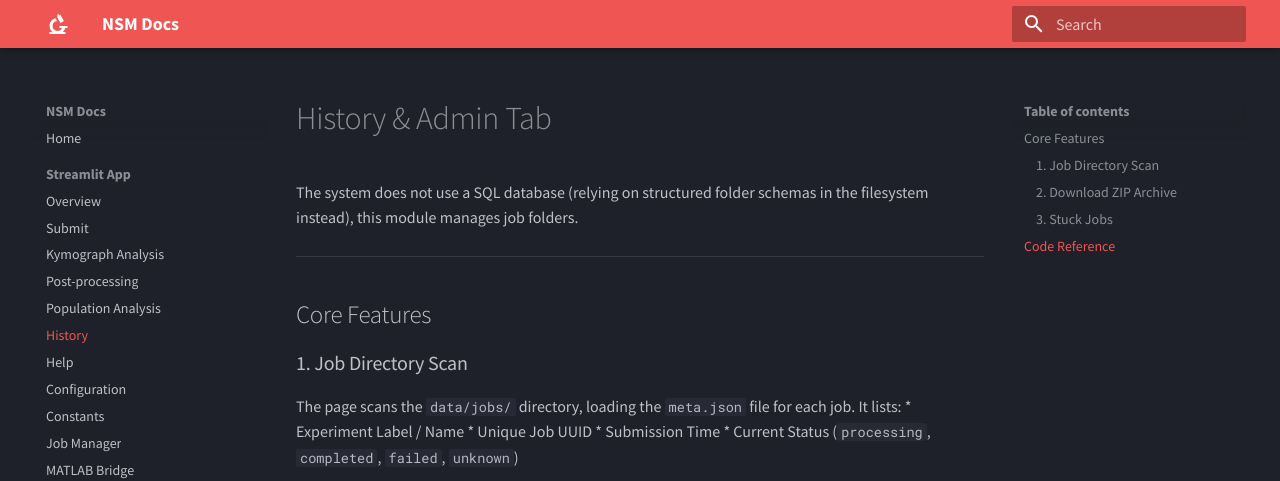
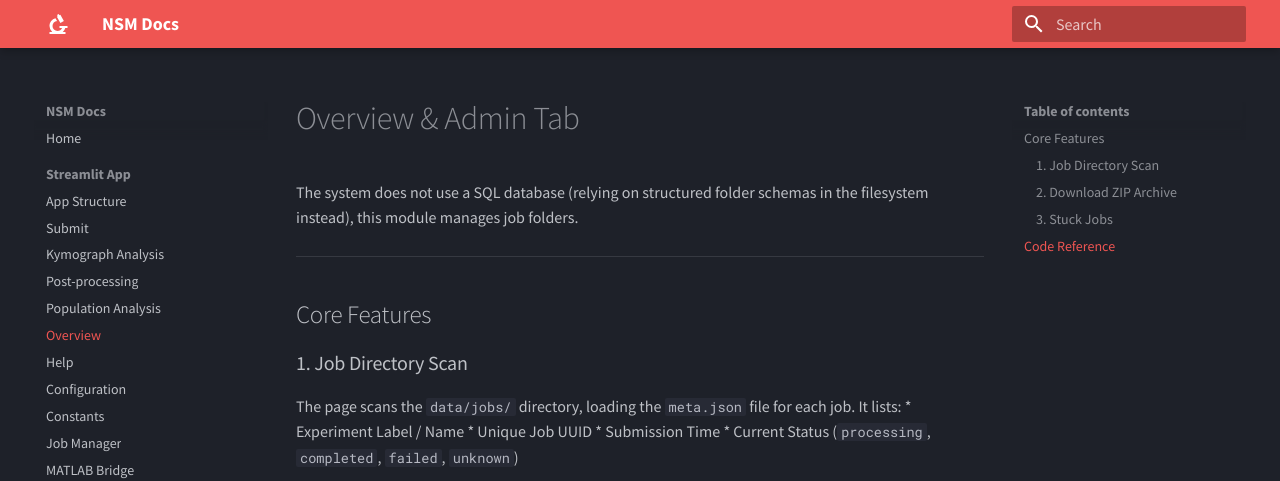
Before and after one commit to Dass33/MatlabPoC, an MkDocs documentation site: the page built from docs/streamlit/overview.md, in a window 1280 px wide and 1091 px high. Shown: the top 481 px of the window. Built offline with MkDocs 1.6.1 and Material for MkDocs 9.7.7, drawn with Linux system fonts in a browser that asks for light colours.

Commit message:
docs: document overview tab, replace history in navigation

```diff
--- a/docs/streamlit/history.md
+++ b/docs/streamlit/overview.md
@@ -1,4 +1,4 @@
-# History & Admin Tab
+# Overview & Admin Tab
 
 The system does not use a SQL database (relying on structured folder schemas in the filesystem instead), this module manages job folders.
 
@@ -29,4 +29,4 @@ If a system reboot or an unexpected hardware crash occurs during a job execution
 
 ## Code Reference
 
-::: tabs.history
+::: tabs.overview
--- a/mkdocs.yml
+++ b/mkdocs.yml
@@ -44,12 +44,12 @@ plugins:
 nav:
   - Home: index.md
   - Streamlit App:
-    - Overview: streamlit/index.md
+    - App Structure: streamlit/index.md
     - Submit: streamlit/submit.md
     - Kymograph Analysis: streamlit/kymograph.md
     - Post-processing: streamlit/postprocessing.md
     - Population Analysis: streamlit/population.md
-    - History: streamlit/history.md
+    - Overview: streamlit/overview.md
     - Help: streamlit/help.md
     - Configuration: streamlit/config.md
     - Constants: streamlit/constants.md
```
Also changed, not shown: docs/streamlit/index.md (+1 -1 lines).
